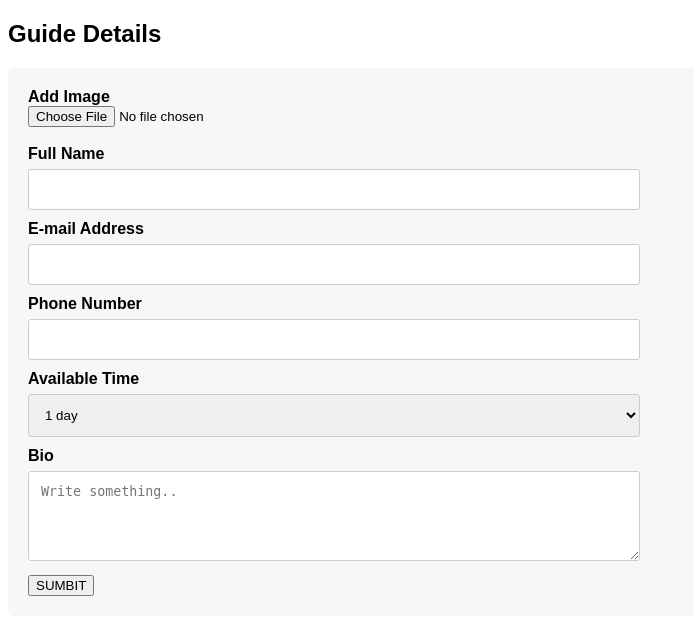
After one commit to shashimalcse/sem3php, a PHP site: page /guide.php in a window 1280 px wide. The commit adds this page. Shown: the top 635 px of the page, without its empty margins (0-694 px from the left). Run offline with PHP 8.4, Linux system fonts and the light colour scheme.

Commit message:
guidfixed
fixed giude details database

```diff
--- /dev/null
+++ b/guide.php
@@ -0,0 +1,117 @@
+<!DOCTYPE html>
+<html>
+    <head>
+            <meta name="viewport" content="width=device-width, initial-scale=1">
+            <style>
+            body {font-family: Arial, Helvetica, sans-serif;
+            }
+            * {box-sizing: border-box;}
+
+            input[type=text], select, textarea {
+              width: 50%;
+              padding: 12px;
+              border: 1px solid #ccc;
+              border-radius: 3px;
+              box-sizing: border-box;
+              margin-top: 6px;
+              margin-bottom: 10px;
+              resize: vertical;
+            }
+            input[type=tel], select, textarea {
+              width: 50%;
+              padding: 12px;
+              border: 1px solid #ccc;
+              border-radius: 3px;
+              box-sizing: border-box;
+              margin-top: 6px;
+              margin-bottom: 10px;
+
+            }
+            input[type=email], select, textarea {
+              width: 50%;
+              padding: 12px;
+              border: 1px solid #ccc;
+              border-radius: 3px;
+              box-sizing: border-box;
+              margin-top: 6px;
+              margin-bottom: 10px;
+              resize: vertical;
+            }
+            input[type=time], select, textarea {
+              border: 1px solid #ccc;
+              border-radius: 3px;
+              box-sizing: border-box;
+              margin-top: 6px;
+              margin-bottom: 10px;
+              resize: vertical;
+            }
+            input[type=submit] {
+              background-color: rgb(11, 17, 94);
+              color: white;
+              padding: 12px 20px;
+              border: none;
+              border-radius: 3px;
+              cursor: pointer;
+            }
+
+            input[type=submit]:hover {
+              background-color: #220969;
+            }
+            .imgcontainer {
+              text-align: right;
+              margin: 24px 0 12px 0;
+              position: relative;
+            }
+            img.avatar {
+              width: 30%;
+              border-radius: 30%;
+            }
+            .container {
+              text-align:justify;
+              border-radius: 5px;
+              background-color: #f2f2f29c;
+              padding: 20px;
+            }
+
+            </style>
+        </head>
+<body>
+    <h2>Guide Details</h2>
+    <div class="container">
+        <form class="form-group" action = "includes/guide.inc.php" method="post">
+            <label for="Image"><b>Add Image</b></label><br>
+            <input type="file" name="gimage" id="image" accept="image/*" required><br><br>
+
+            <label for="FullName"><b>Full Name</b></label><br>
+            <input type="text" name="gfullname"><br>
+
+            <label for="email"><b>E-mail Address</b></label><br>
+            <input type="email" name="gemail"><br>
+
+            <label for="PhoneNumber"><b>Phone Number</b></label><br>
+            <input type="tel" name="gphonenumber"><br>
+
+            <!-- <label for="Languages"><b>Select Languages</b></label><br>
+            <input type="checkbox" name=list[] value="languageGroup">
+            <label>English</label><br>
+            <input type="checkbox" name=list[] value="languageGroup">
+            <label>Sinhala</label><br>
+            <input type="checkbox" name=list[] value="languageGroup">
+            <label>Tamil</label><br> -->
+
+            <label for="time"><b>Available Time</b></label><br>
+            <select name="gtime">
+              <option value="1 day">1 day</option>
+              <option value="2 days">2 days</option>
+              <option value="3 days">3 days</option>
+              <option value="more days">more days</option>
+            </select><br>
+
+            <label for="bio"><b>Bio</b></label><br>
+            <textarea id="bio" name="gbio" placeholder="Write something.." style="height:90px"></textarea><br>
+
+            <button type="submit" name="gsignup-submit" class="btn btn-primary">SUMBIT</button>
+        </form>
+    </div>
+</body>
+</html>
--- a/loadmarkers.php
+++ b/loadmarkers.php
@@ -34,8 +34,8 @@
 
         function initMap() {
         var map = new google.maps.Map(document.getElementById('map'), {
-          center: new google.maps.LatLng(-33.863276, 151.207977),
-          zoom: 12
+          center: new google.maps.LatLng(7.927818456366202, 80.67881188707315),
+          zoom: 8
         });
         var infoWindow = new google.maps.InfoWindow;
 
```
Also changed, not shown: Guide/Guide.inc.php (deleted, +0 -41 lines), Guide/GuideDetails.html (deleted, +0 -118 lines), Guide/dbase.php (deleted, +0 -13 lines), includes/guide.inc.php (added, +36 -0 lines), Guide/TravelGuide.jpg (deleted).
